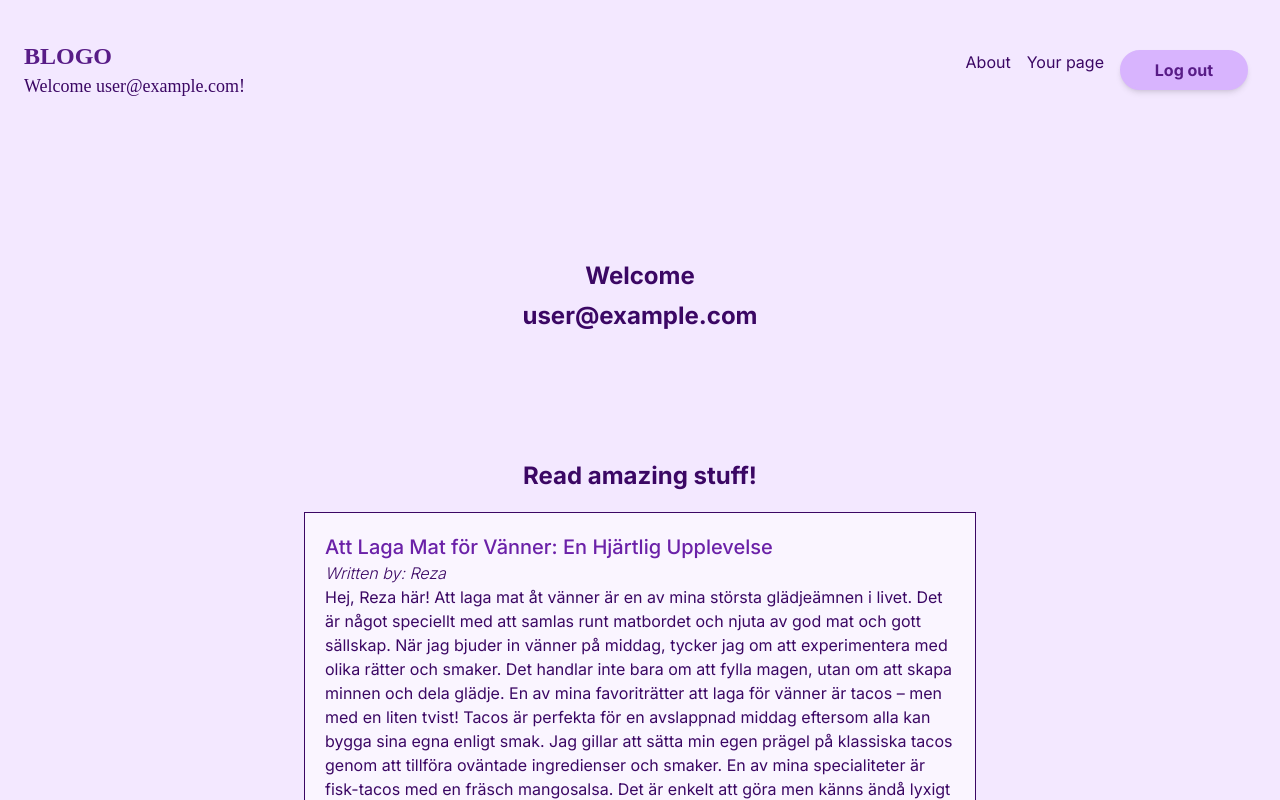
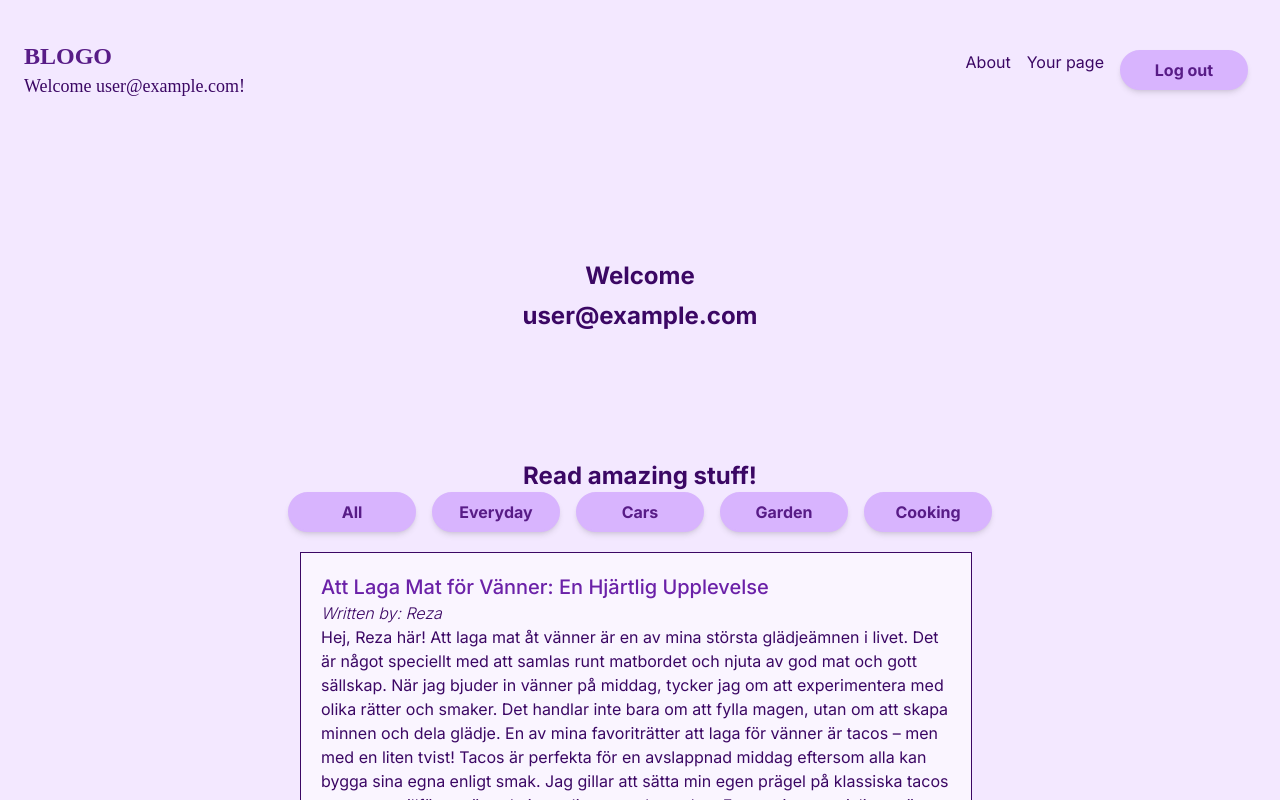
Before and after one commit to emeliesv/futuristic_blog, a React (Vite) app: page / in a window 1280 px wide. Shown: the top 800 px of the page. Built offline with nearby package versions, Linux system fonts and the light colour scheme; no server answers; sample sign-in values are in the browser's storage; a web font is replaced by a local one.

Commit message:
added filterfunction to filter by categories

```diff
--- a/src/components/Posts.jsx
+++ b/src/components/Posts.jsx
@@ -1,4 +1,4 @@
-import { useContext } from "react";
+import { useContext, useState } from "react";
 import { PostContext } from "../context/PostContext";
 import { AuthContext } from "../context/AuthContext";
 import { Link } from "react-router-dom";
@@ -9,15 +9,36 @@ import Comments from "./Comments";
 const Posts = () => {
   const { posts, setPosts } = useContext(PostContext);
   const { currentUser } = useContext(AuthContext);
+  const [categoryPosts, setCategoryPosts] = useState([]);
 
   const handleDelete = (id) => {
     const updatedPostArray = posts.filter((post) => post.id !== id);
     setPosts(updatedPostArray);
   };
 
+  const filterByCategory = (category) => {
+    if (category === "All") {
+      setCategoryPosts([]);
+    } else {
+      const filteredByCategory = posts.filter(
+        (post) => post.category == category
+      );
+      setCategoryPosts(filteredByCategory);
+    }
+  };
+
+  const postList = categoryPosts.length > 0 ? categoryPosts : posts;
+
   return (
     <div>
-      {posts
+      <div className="flex">
+        <button onClick={() => filterByCategory("All")}>All</button>
+        <button onClick={() => filterByCategory("Everyday")}>Everyday</button>
+        <button onClick={() => filterByCategory("Cars")}>Cars</button>
+        <button onClick={() => filterByCategory("Garden")}>Garden</button>
+        <button onClick={() => filterByCategory("Cooking")}>Cooking</button>
+      </div>
+      {postList
         .sort((a, b) => b.id - a.id)
         .map((post) => {
           return (
```
